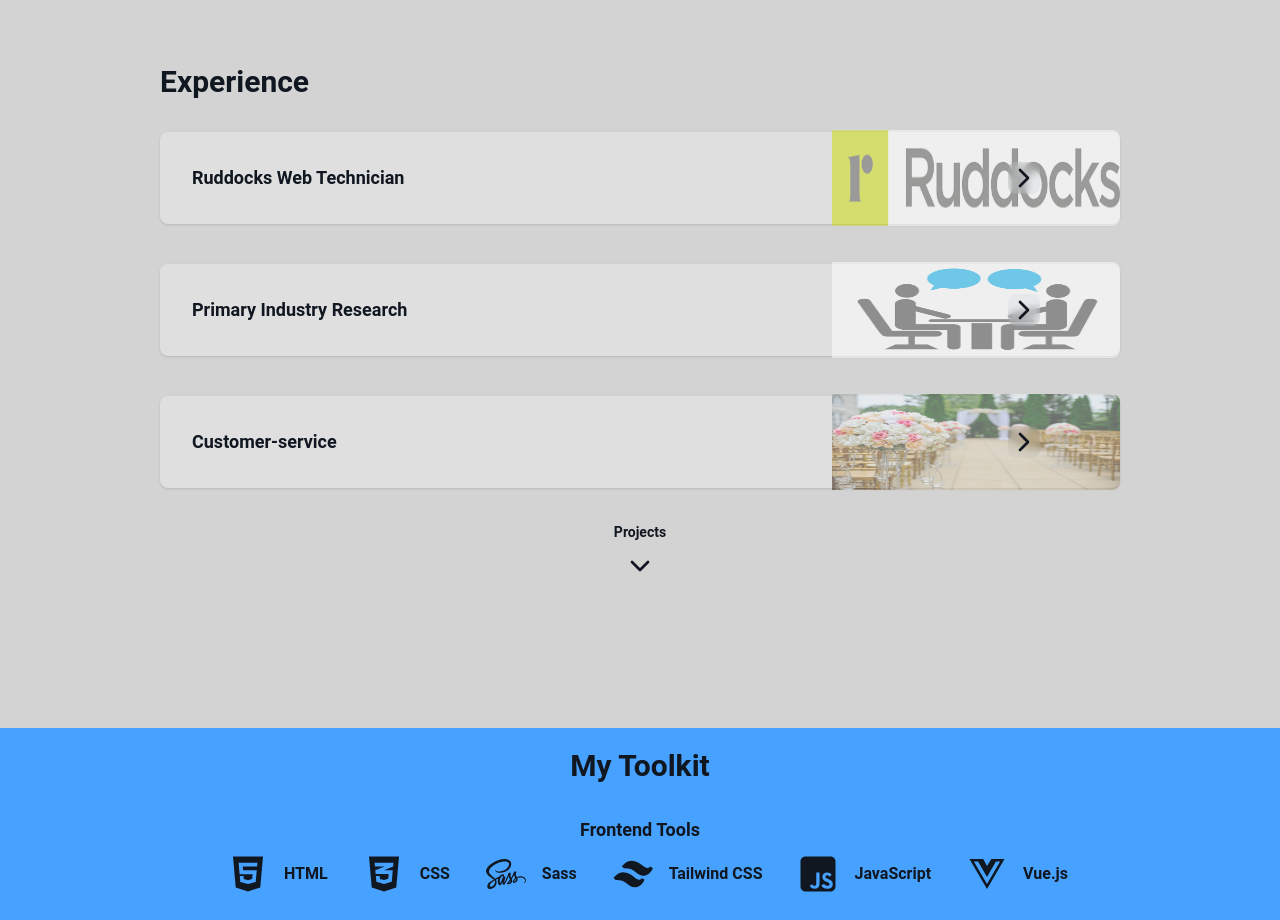
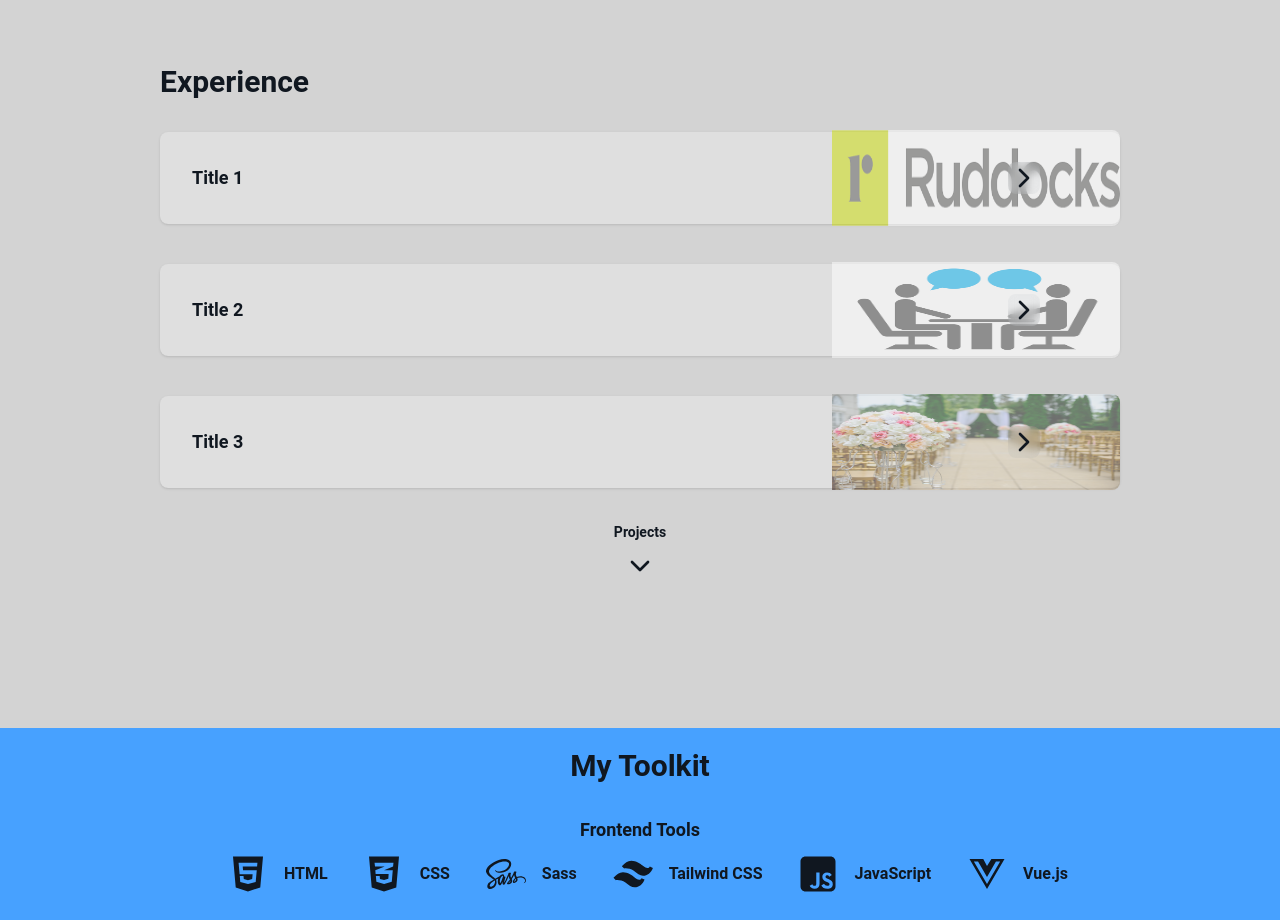
Before and after one commit to rossinline/ross-gray-portfolio, a Vue app: page / in a window 1280 px wide. Shown: the part 1120-2040 px from the top of the page. Built offline with nearby package versions, Linux system fonts and the light colour scheme; no server answers.

Commit message:
Deployed Website

```diff
--- a/src/components/ExperienceSection.vue
+++ b/src/components/ExperienceSection.vue
@@ -8,31 +8,18 @@
       <!-- Collapsible Widget -->
       <div class="w-full space-y-10">
         <collapsible-widget
-            title="Ruddocks Web Technician"
-            description="Authored a range of projects in website development (producing informative websites) enhanced technical areas within the company. This role involved a lot of communication, team work, critical thinking and good organisational skills. I was able to provide Ruddocks with an insight into IT and software development, showing the capabilities of their software’s."
-            image="src/assets/ruddocks-logo.png"
-          />
-          <collapsible-widget
-            title="Primary Industry Research"
-            description="Conducted a range of primary research across the property and legal industry through a range of methods including interviews and user testing sessions for website models gaining key positive and critical feedback for product improvement (websites)."
-            image="src/assets/interview.png"
-          />
-          <collapsible-widget
-            title="Customer-service"
-            description="Preparation and organisation of events to cater for, by packing vans for
-travel, preparing foods and waiting on for customers when the events were
-live, this involved long hours requiring teamwork, adaptability and initiative
-and always ensuring that the customers are comfortable with their foods
-and service.
-"
-            image="src/assets/wedding.jpg"
+          v-for="(item, index) in experienceItems"
+          :key="index"
+          :title="item.title"
+          :description="item.description"
+          :image="item.image"
         />
       </div>
 
       <div class="flex justify-center items-center p-10">
         <button class="text-center animate-bounce cursor-auto w-20 h-20">
           <p class="p-2 font-bold text-sm md:text-md">Projects</p>
-            <ChevronDown class=" w-6 h-6 md:w-8 md:h-8 mx-auto" />
+          <ChevronDown class="w-6 h-6 md:w-8 md:h-8 mx-auto" />
         </button>
       </div>
     </div>
@@ -49,6 +36,27 @@ and service.
     CollapsibleWidget,
     ChevronDown,
   },
+  data() {
+    return {
+      experienceItems: [
+        {
+          title: "Title 1",
+          description: "Description 1",
+          image: new URL('@/assets/ruddocks-logo.png', import.meta.url).href,
+        },
+        {
+          title: "Title 2",
+          description: "Description 2",
+          image: new URL('@/assets/interview.png', import.meta.url).href,
+        },
+        {
+          title: "Title 3",
+          description: "Description 3",
+          image: new URL('@/assets/wedding.jpg', import.meta.url).href,
+        }
+      ]
+    }
+  }
 };
 </script>
 
--- a/src/components/ProjectsSection.vue
+++ b/src/components/ProjectsSection.vue
@@ -23,7 +23,7 @@ export default {
           icon: "Home",
           full_title: "Property Contract Tracking Service",
           skills: "PHP,SQL,HTML,CSS,Tailwind CSS,JavaScript, Chart JS,JSON",
-          image_screenshot: new URL('@/assets/cat.jpg, @assets/wedding.jpg', import.meta.url).href,
+          image_screenshot: new URL('@/assets/cat.jpg', import.meta.url).href,
           feedback_name: "Conveyency Director",
           feedback_logo: "",
           feedback: "I could use this today, very real world!",
--- a/src/components/WeatherWidget.vue
+++ b/src/components/WeatherWidget.vue
@@ -100,7 +100,7 @@ export default {
     methods: {
 
         fetchWeather() {
-            const apiKey = import.meta.env.VITE_API_KEY;
+            const apiKey = import.meta.env.API_KEY;
             const options = { method: 'GET', headers: { accept: 'application/json' } };
             fetch('https://api.tomorrow.io/v4/weather/realtime?location=nottingham&apikey=' + apiKey, options)
                 .then(response => response.json())
```
Lines whose indentation alone changed are shown as unchanged.
